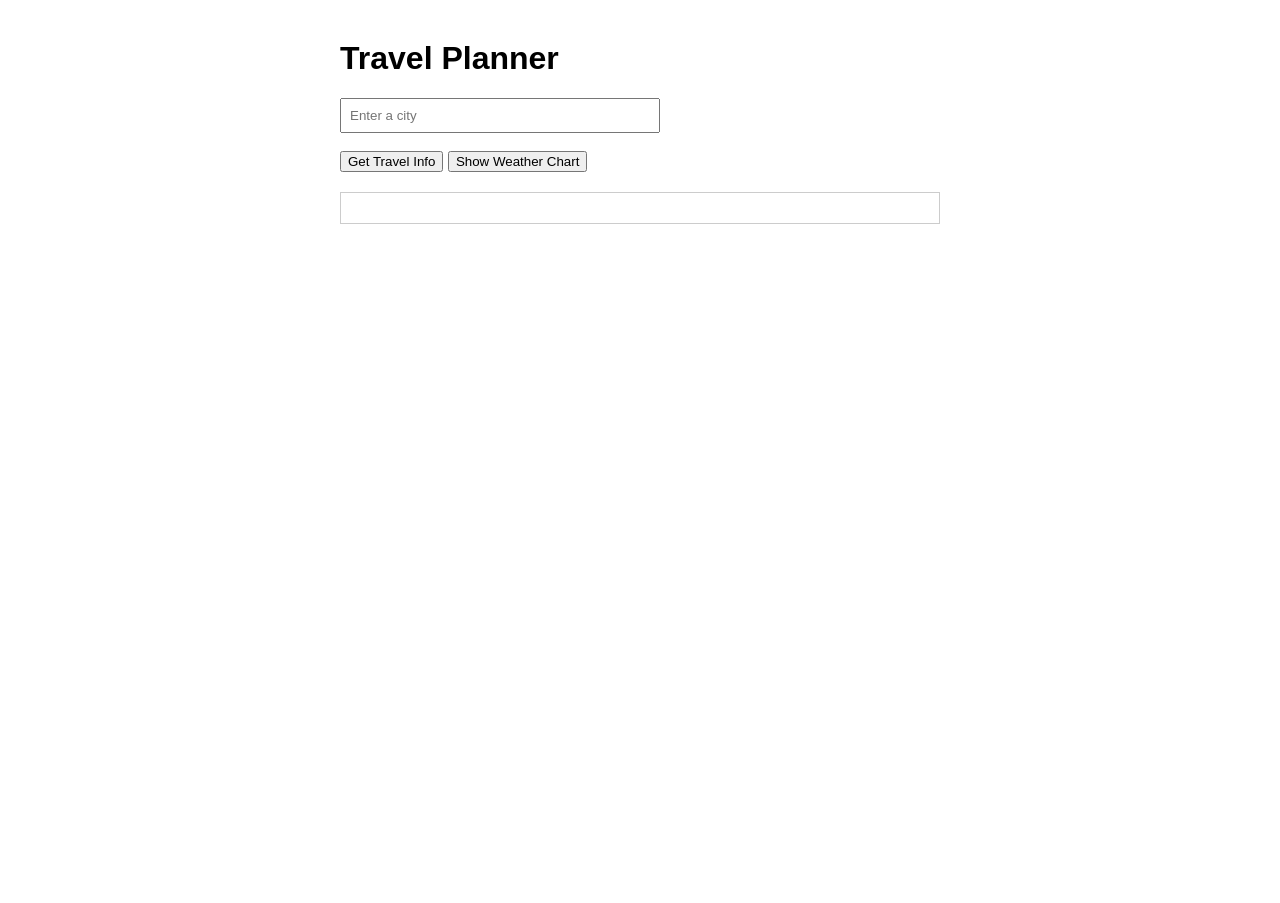
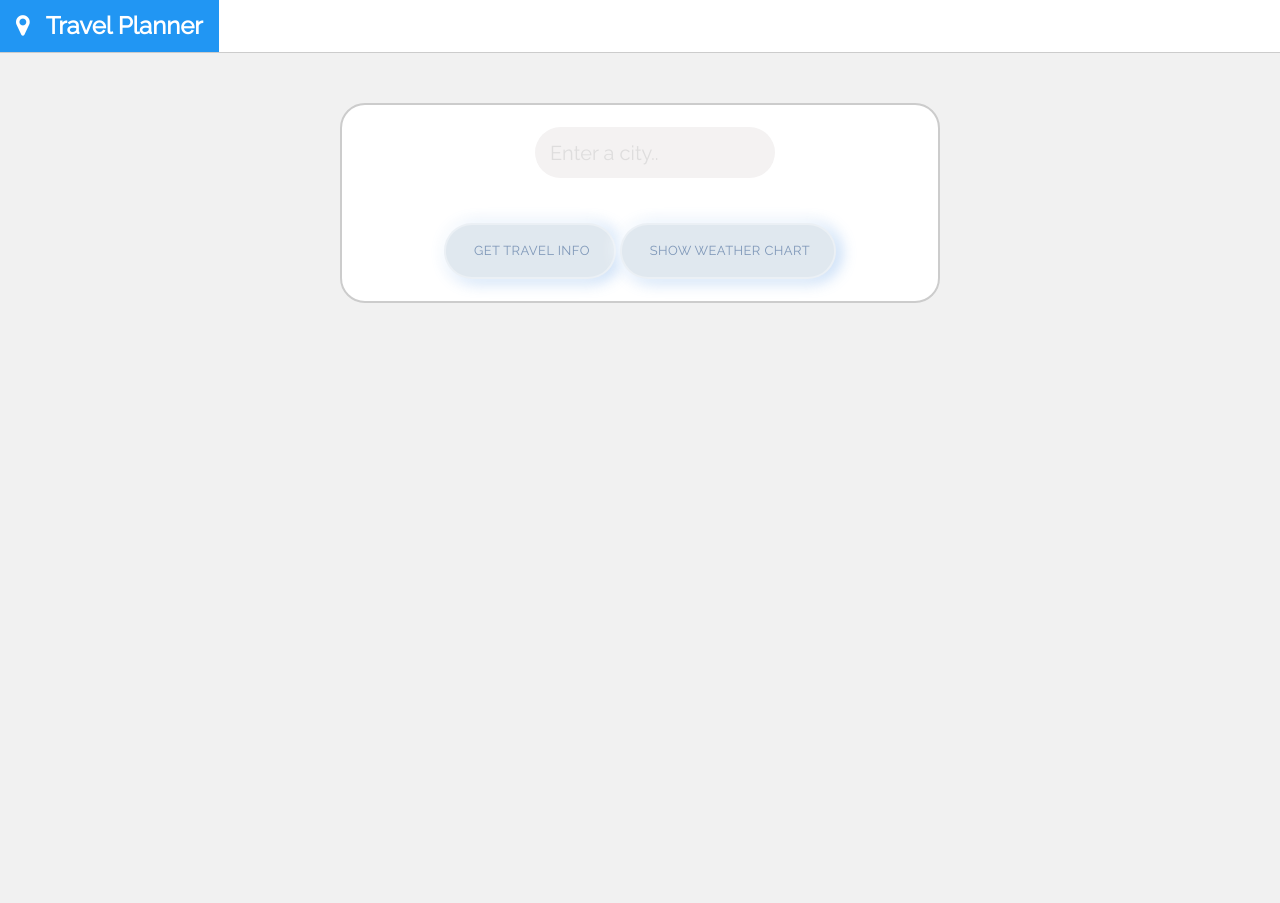
Before and after one commit to victorialix/OSINT-Project, a Flask app: page / in a window 1280 px wide. Before the commit the page ends 224 px from the top, so only its background shows below. Run offline with Flask 3, Linux system fonts and the light colour scheme.

Commit message:
Updated UI

```diff
--- /dev/null
+++ b/static/styles.css
@@ -0,0 +1,120 @@
+.main-container {
+  margin-top: 50px;
+  display: flex;
+  flex-direction: column;
+  align-items: center;
+  height: 100vh;
+}
+
+.search {
+  display: flex;
+  align-items: center;
+  justify-content: space-between;
+  text-align: center;
+}
+
+.search-box {
+  display: flex;
+  border: 2px solid #ccc;
+  border-radius: 25px;
+  background-color: #fff;
+  flex-direction: column;
+  align-items: center;
+  justify-content: center;
+  width: 100%;
+  height: 100%;
+  max-height: 200px;
+  max-width: 600px;
+}
+
+.search__input {
+  font-family: inherit;
+  font-size: 20px;
+  background-color: #f4f2f2;
+  border: none;
+  color: #646464;
+  padding: 0.7rem 1rem;
+  border-radius: 30px;
+  width: 12em;
+  transition: all ease-in-out .5s;
+  margin-right: -2rem;
+}
+
+.search__input:hover, .search__input:focus {
+  box-shadow: 0 0 1em #00000013;
+}
+
+.search__input:focus {
+  outline: none;
+  background-color: #f0eeee;
+}
+
+.search__input::-webkit-input-placeholder {
+  font-weight: 100;
+  color: #ccc;
+}
+
+.search__input:focus + .search__button {
+  background-color: #f0eeee;
+}
+
+.search__button {
+  border: none;
+  background-color: #f4f2f2;
+  margin-top: .1em;
+}
+
+.search__button:hover {
+  cursor: pointer;
+}
+
+.search__icon {
+  height: 1.3em;
+  width: 1.3em;
+  fill: #b4b4b4;
+}
+
+.results-container {
+  display: flex;
+  width: 45%;
+  background: white;
+  border: 1px solid #ccc;
+  max-height: 200px;
+  overflow-y: auto;
+  margin-top: 20px;
+  padding: 15px;
+  z-index: 1000;
+  display: none;
+}
+
+/* Button styles */
+.text_button {
+ /* align-items: center;
+ justify-content: center; */
+ gap: 10px;
+ font-family: inherit;
+ font-size: 13px;
+ font-weight: 500;
+ text-transform: uppercase;
+ letter-spacing: 0.4px;
+ color: #7e97b8;
+ background-color: #e0e8ef;
+ border-style: solid;
+ border-width: 2px 2px 2px 2px;
+ border-color: rgba(255, 255, 255, 0.333);
+ border-radius: 40px 40px 40px 40px;
+ padding: 16px 24px 16px 28px;
+ transform: translate(0px, 0px) rotate(0deg);
+ transition: 0.2s;
+ box-shadow: -4px -2px 16px 0px #ffffff, 4px 2px 16px 0px rgb(95 157 231 / 48%);
+}
+
+.text_button:hover {
+ color: #516d91;
+ background-color: #E5EDF5;
+ box-shadow: -2px -1px 8px 0px #ffffff, 2px 1px 8px 0px rgb(95 157 231 / 48%);
+}
+
+.text_button:active {
+ box-shadow: none;
+}
--- a/templates/index.html
+++ b/templates/index.html
@@ -1,43 +1,46 @@
 <!DOCTYPE html>
-<html>
+<html lang="en">
 <head>
-    <title>Travel Planner</title>
+    <meta charset='UTF-8'>
+    <meta name="viewport" content="width=device-width, initial-scale=1.0">
+    <link rel='stylesheet' href="static/styles.css">
+    <link rel="stylesheet" href="https://www.w3schools.com/w3css/5/w3.css">
+    <link rel="stylesheet" href="https://fonts.googleapis.com/css?family=Raleway">
+    <link rel="stylesheet" href="https://cdnjs.cloudflare.com/ajax/libs/font-awesome/4.7.0/css/font-awesome.min.css">
     <style>
-        body {
-            font-family: Arial;
-            max-width: 600px;
-            margin: 40px auto;
-        }
-        #results {
-            margin-top: 20px;
-            padding: 15px;
-            border: 1px solid #ccc;
-        }
-        #chartImg {
-            margin-top: 20px;
-            max-width: 100%;
-        }
+        body,h1,h2,h3,h4,h5,h6 {font-family: "Raleway", Arial, Helvetica, sans-serif}
+        .myLink {display: none}
     </style>
 </head>
+<body class="w3-light-grey">
 <body>
 
-    <h1>Travel Planner</h1>
+<div class="w3-bar w3-white w3-border-bottom w3-xlarge">
+  <a href="#" class="w3-bar-item w3-button w3-text-blue w3-hover-blue"><b><i class="fa fa-map-marker w3-margin-right"></i>Travel Planner</b></a>
+</div>
 
-    <input id="cityInput" placeholder="Enter a city" style="width: 300px; padding: 8px;" />
-    <br><br>
+    <div class="main-container">
+        <div class="search-box">
+            <input id="cityInput" type="text" placeholder="Enter a city.." class="search__input">
+            <br><br>
+            <div class="button-group">
+            <button class = "text_button" onclick="getTravelInfo()">Get Travel Info</button>
+            <button class = "text_button" onclick="getWeatherChart()">Show Weather Chart</button>
+            </div>
+        </div>
+            <div id="results" class="results-container">
+        </div>
+    <img id="chartImg" style="margin-top: 10px"/>
+    </div>
 
-    <button onclick="getTravelInfo()">Get Travel Info</button>
-    <button onclick="getWeatherChart()">Show Weather Chart</button>
 
-    <div id="results"></div>
-
-    <img id="chartImg" />
 
     <script>
         async function getTravelInfo() {
             const city = document.getElementById("cityInput").value;
             const res = await fetch(`/api/travel-info?city=${encodeURIComponent(city)}`);
             const data = await res.json();
+            document.getElementById("results").style.display = "block";
 
             if (data.error) {
                 document.getElementById("results").innerHTML = `<p style="color:red;">${data.error}</p>`;
```
